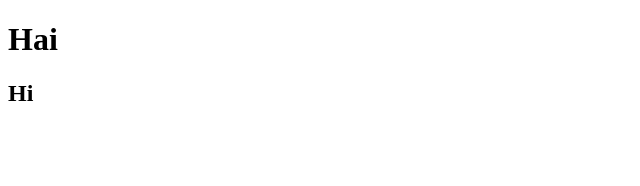
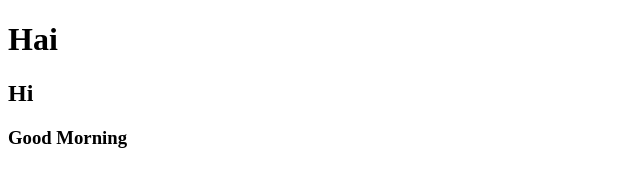
Before and after one commit to sarika-350/GIT, a plain HTML site: page project1/index.html in a window 1280 px wide. Shown: the whole page, without its empty margins (0-640 px from the left). Drawn offline with Linux system fonts and the light colour scheme.

Commit message:
changed in js file

```diff
--- a/project1/index.html
+++ b/project1/index.html
@@ -8,6 +8,7 @@
 <body>
     <h1>Hai</h1>
     <h2>Hi</h2>
+    <h3>Good Morning</h3>
     <script src="./index.js"></script>
 </body>
 </html>
--- a/project1/index.js
+++ b/project1/index.js
@@ -0,0 +1 @@
+console.log("Hello")
```
